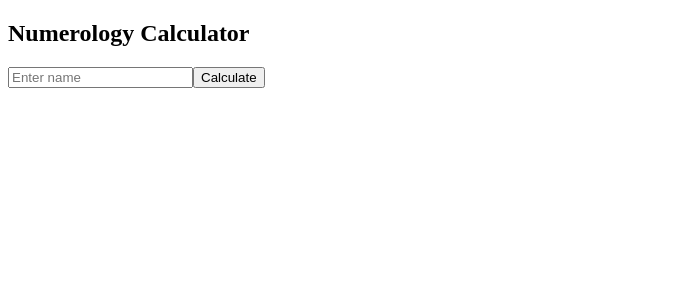
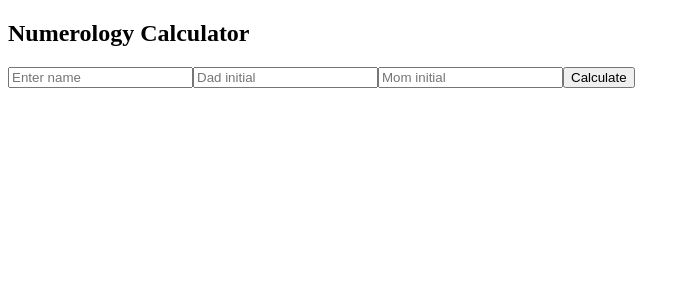
Before and after one commit to gowtham1313/NUMEROLOGY-APP, an Angular app in the folder numerology-angular-ui/: page / in a window 1280 px wide. Shown: the top 300 px of the page, without its empty margins (0-690 px from the left). Built offline with nearby package versions, Linux system fonts and the light colour scheme.

Commit message:
Add fields for Dad and Mom initials in calculator

```diff
--- a/numerology-angular-ui/src/app/app.component.ts
+++ b/numerology-angular-ui/src/app/app.component.ts
@@ -7,6 +7,8 @@ import { HttpClient } from '@angular/common/http';
     <h2>Numerology Calculator</h2>
 
     <input [(ngModel)]="name" placeholder="Enter name" />
+    <input [(ngModel)]="dfl" placeholder="Dad initial" />
+    <input [(ngModel)]="mfl" placeholder="Mom initial" />
     <button (click)="calculate()">Calculate</button>
 
     <p *ngIf="result !== null">Result: {{ result }}</p>
@@ -14,6 +16,8 @@ import { HttpClient } from '@angular/common/http';
 })
 export class AppComponent {
   name = '';
+  dfl = '';
+  mfl = '';
   result: number | null = null;
 
   API = 'https://numerology-api-rz4d.onrender.com';
@@ -21,7 +25,7 @@ export class AppComponent {
   constructor(private http: HttpClient) {}
 
   calculate() {
-    this.http.post<any>(`${this.API}/numerology`, { name: this.name })
+    this.http.post<any>(`${this.API}/numerology`, { name: this.name,dfl : this.dfl,mfl : this.mfl})
       .subscribe({
         next: (res) => {
           console.log('API response:', res);
```
